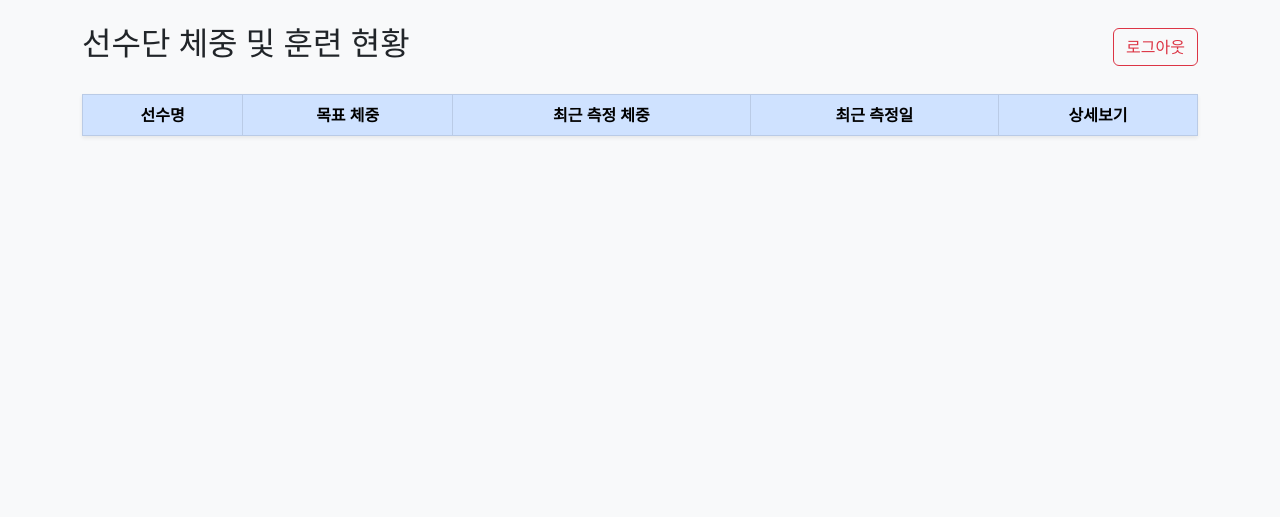
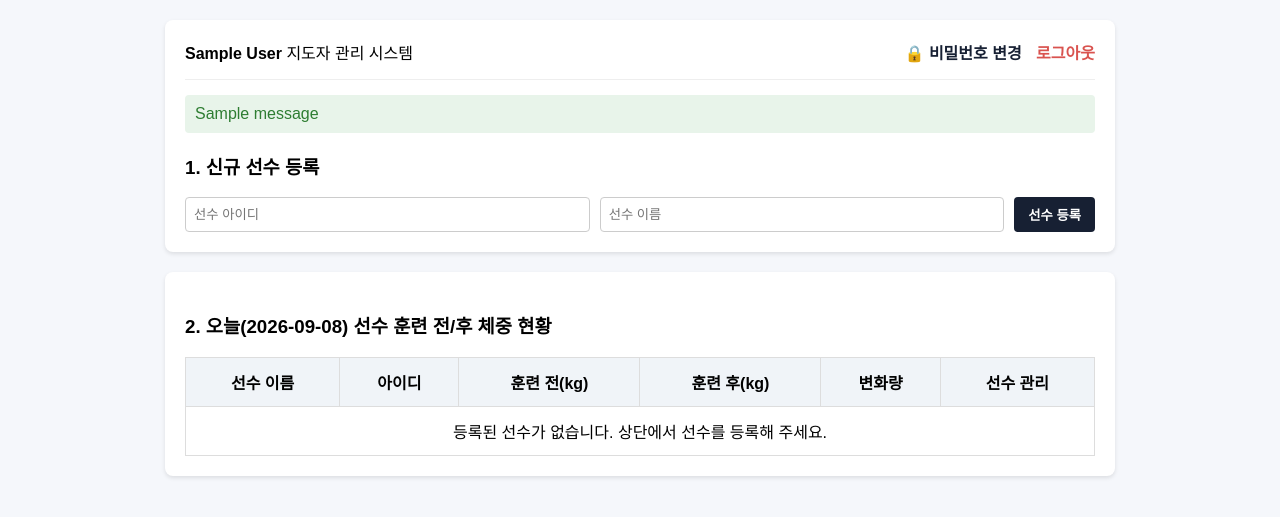
Before and after one commit to Misokim12/weight-tracker, a Flask app: page / in a window 1280 px wide. Shown: the top 517 px of the page. Run offline with Flask 3, Linux system fonts and the light colour scheme; a user stored in the database is signed in; tables that the repository leaves empty hold one stand-in row (values such as "Sample post"); one stand-in notice (Sample message) is shown; lists and menus that the app fills with data are empty.

Commit message:
Update admin page title and layout styles

```diff
--- a/templates/admin.html
+++ b/templates/admin.html
@@ -2,44 +2,92 @@
 <html lang="ko">
 <head>
     <meta charset="UTF-8">
-    <title>지도자 모니터링 대시보드</title>
-    <link href="https://cdn.jsdelivr.net/npm/bootstrap@5.3.0/dist/css/bootstrap.min.css" rel="stylesheet">
+    <meta name="viewport" content="width=device-width, initial-scale=1.0">
+    <title>코치 관리자 페이지</title>
+    <style>
+        body { font-family: sans-serif; padding: 20px; max-width: 950px; margin: 0 auto; background-color: #f5f7fb; }
+        .card { background: white; padding: 20px; border-radius: 8px; box-shadow: 0 2px 4px rgba(0,0,0,0.1); margin-bottom: 20px; }
+        .nav { display: flex; justify-content: space-between; align-items: center; border-bottom: 1px solid #eee; padding-bottom: 15px; margin-bottom: 15px; }
+        a { color: #172033; text-decoration: none; font-weight: bold; margin-left: 10px; }
+        table { width: 100%; border-collapse: collapse; margin-top: 10px; }
+        th, td { border: 1px solid #ddd; padding: 12px 10px; text-align: center; }
+        th { background-color: #f0f4f8; }
+        input[type="text"] { padding: 8px; border: 1px solid #ccc; border-radius: 4px; }
+        .btn { padding: 8px 14px; background: #172033; color: white; border: none; border-radius: 4px; cursor: pointer; font-weight: bold; }
+        .btn-del { padding: 6px 12px; background: #d9534f; color: white; border: none; border-radius: 4px; cursor: pointer; font-size: 13px; }
+        .msg { background: #e8f4ea; color: #2e7d32; padding: 10px; border-radius: 4px; margin-bottom: 15px; }
+    </style>
 </head>
-<body class="bg-light">
-<div class="container py-4">
-    <div class="d-flex justify-content-between align-items-center mb-4">
-        <h2>선수단 체중 및 훈련 현황</h2>
-        <a href="{{ url_for('logout') }}" class="btn btn-outline-danger">로그아웃</a>
+<body>
+    <div class="card">
+        <div class="nav">
+            <div><strong>{{ current_user.name }}</strong> 지도자 관리 시스템</div>
+            <div>
+                <a href="{{ url_for('change_password') }}">🔒 비밀번호 변경</a>
+                <a href="{{ url_for('logout') }}" style="color:#d9534f;">로그아웃</a>
+            </div>
         </div>
 
-    <table class="table table-bordered bg-white shadow-sm">
-        <thead class="table-primary text-center">
+        {% with messages = get_flashed_messages(with_categories=true) %}
+          {% if messages %}
+            {% for category, message in messages %}
+              <div class="msg">{{ message }}</div>
+            {% endfor %}
+          {% endif %}
+        {% endwith %}
+
+        <h3>1. 신규 선수 등록</h3>
+        <form action="{{ url_for('add_athlete') }}" method="POST" style="display:flex; gap:10px;">
+            <input type="text" name="username" placeholder="선수 아이디" required style="flex:1;">
+            <input type="text" name="name" placeholder="선수 이름" required style="flex:1;">
+            <button type="submit" class="btn">선수 등록</button>
+        </form>
+    </div>
+
+    <div class="card">
+        <h3>2. 오늘({{ today }}) 선수 훈련 전/후 체중 현황</h3>
+        <table>
+            <thead>
                 <tr>
-                <th>선수명</th>
-                <th>목표 체중</th>
-                <th>최근 측정 체중</th>
-                <th>최근 측정일</th>
-                <th>상세보기</th>
+                    <th>선수 이름</th>
+                    <th>아이디</th>
+                    <th>훈련 전(kg)</th>
+                    <th>훈련 후(kg)</th>
+                    <th>변화량</th>
+                    <th>선수 관리</th>
                 </tr>
             </thead>
-        <tbody class="text-center">
-            {% for data in athlete_data %}
+            <tbody>
+                {% for athlete in athletes %}
+                {% set rec = (records | selectattr("user_id", "equalto", athlete.id) | list | first) %}
                 <tr>
-                <td>{{ data.info.name }}</td>
-                <td>{{ data.info.target_weight or '-' }} kg</td>
-                <td>{{ data.latest_record.weight if data.latest_record else '-' }} kg</td>
-                <td>{{ data.latest_record.date if data.latest_record else '-' }}</td>
+                    <td><strong>{{ athlete.name }}</strong></td>
+                    <td>{{ athlete.username }}</td>
+                    <td>{{ rec.weight_before if rec and rec.weight_before else '-' }}</td>
+                    <td>{{ rec.weight_after if rec and rec.weight_after else '-' }}</td>
                     <td>
-                    <button class="btn btn-sm btn-info text-white" data-bs-toggle="modal" data-bs-target="#modal-{{ data.info.id }}">
-                        훈련일지 확인
-                    </button>
+                        {% if rec and rec.weight_before and rec.weight_after %}
+                            <strong style="color: {% if rec.weight_after - rec.weight_before < 0 %}#2e7d32{% else %}#d9534f{% endif %};">
+                                {{ (rec.weight_after - rec.weight_before) | round(2) }} kg
+                            </strong>
+                        {% else %}
+                            -
+                        {% endif %}
                     </td>
+                    <td>
+                        <!-- 선수 삭제 버튼 -->
+                        <form action="{{ url_for('delete_athlete', user_id=athlete.id) }}" method="POST" onsubmit="return confirm('정말 \'{{ athlete.name }}\' 선수를 삭제하시겠습니까?');">
+                            <button type="submit" class="btn-del">삭제</button>
+                        </form>
+                    </td>
+                </tr>
+                {% else %}
+                <tr>
+                    <td colspan="6">등록된 선수가 없습니다. 상단에서 선수를 등록해 주세요.</td>
                 </tr>
                 {% endfor %}
             </tbody>
         </table>
     </div>
-
-<script href="https://cdn.jsdelivr.net/npm/bootstrap@5.3.0/dist/js/bootstrap.bundle.min.js"></script>
 </body>
 </html>
```
Lines whose indentation alone changed are shown as unchanged.
